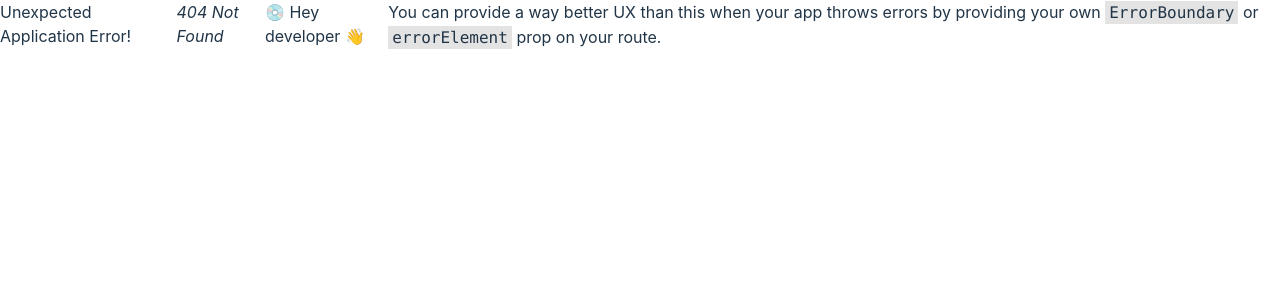
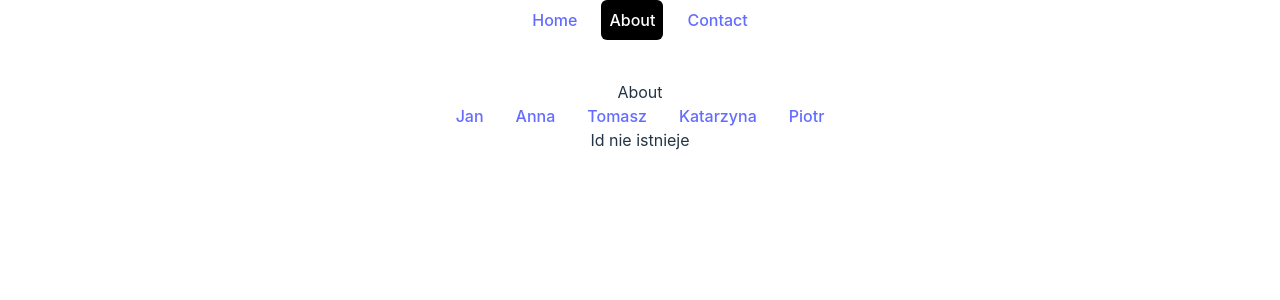
Before and after one commit to RafalKielbasa/react-tasks, a React (Vite) app: page /about/1 in a window 1280 px wide. Before the commit this address had no page. Shown: the top 300 px of the page. Built offline with nearby package versions, Linux system fonts and the light colour scheme.

Commit message:
feat: render user profile

```diff
--- a/src/components/UserProfile.jsx
+++ b/src/components/UserProfile.jsx
@@ -1,10 +1,30 @@
-import { useNavigate, useParams } from 'react-router-dom';
+import { useParams } from 'react-router-dom';
 import users from '../../userMockData';
 
 const UserProfile = () => {
-	const id = useParams();
+	const { id } = useParams();
+	const filteredUsers = users.filter((user) => user.id == id);
+	console.log('user', filteredUsers);
 
-	return <div>{}</div>;
+	if (id !== filteredUsers.id) return <p>Id nie istnieje</p>;
+
+	return (
+		<div>
+			{filteredUsers.map(({ imie, nazwisko, opis, hobby }) => {
+				return (
+					<div
+						key={imie}
+						className='py-8'
+					>
+						<p>Imię: {imie}</p>
+						<p>Nazwisko: {nazwisko}</p>
+						<p>Opis: {opis}</p>
+						<p>Hobby: {hobby}</p>
+					</div>
+				);
+			})}
+		</div>
+	);
 };
 
 export default UserProfile;
--- a/src/main.jsx
+++ b/src/main.jsx
@@ -18,7 +18,7 @@ const router = createBrowserRouter([
 			{
 				path: '/about',
 				element: <About />,
-				children: [{ path: 'about/:id', element: <UserProfile /> }],
+				children: [{ path: ':id', element: <UserProfile /> }],
 			},
 			{
 				path: '/contact',
--- a/src/pages/About.jsx
+++ b/src/pages/About.jsx
@@ -11,7 +11,7 @@ const About = () => {
 						<Link
 							className='p-4'
 							key={id}
-							to={`/about/${id}`}
+							to={`${id}`}
 						>
 							{imie}
 						</Link>
```
